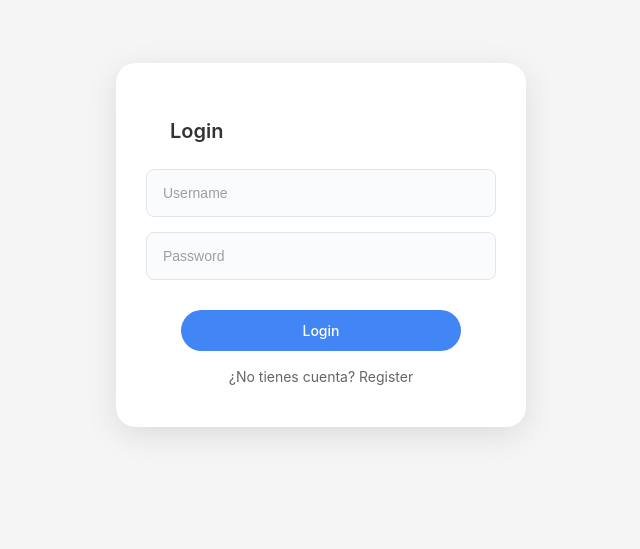
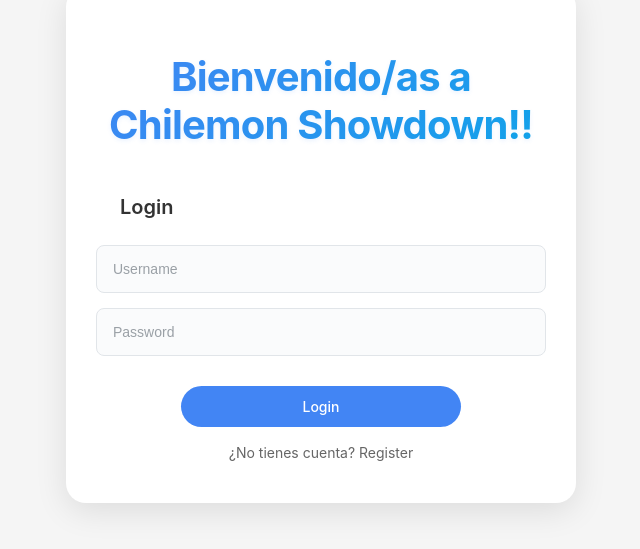
Before and after one commit to Pepereiram/chile-showdown, a React (Vite) app in the folder chilemon-showdown/frontend/: page / in a window 1280 px wide. Shown: the part 155-704 px from the top of the page, without its empty margins (319-959 px from the left). Built offline with nearby package versions, Linux system fonts and the light colour scheme.

Commit message:
add: titulo

```diff
--- a/chilemon-showdown/frontend/src/components/loginRegister/LoginRegister.css
+++ b/chilemon-showdown/frontend/src/components/loginRegister/LoginRegister.css
@@ -10,7 +10,7 @@ body {
 }
 
 .container {
-  width: 350px;
+  width: 450px;
   background-color: #ffffff;
   border-radius: 20px;
   padding: 40px 30px;
@@ -101,3 +101,26 @@ body {
 .toggle:hover .highlight {
   text-decoration: underline;
 }
+
+.title {
+  font-size: 2.5rem;
+  font-weight: 700;
+  color: #4285f4;
+  margin-bottom: 30px;
+  letter-spacing: -0.02em;
+  line-height: 1.2;
+  background: linear-gradient(135deg, #4285f4 0%, #0ea5e9 100%);
+  -webkit-background-clip: text;
+  -webkit-text-fill-color: transparent;
+  background-clip: text;
+  text-shadow: 0 2px 4px rgba(66, 133, 244, 0.1);
+}
+
+/* Responsive design */
+@media (max-width: 480px) {
+  .title {
+    font-size: 2rem;
+  }
+}
+
+/* ...existing code... */
--- a/chilemon-showdown/frontend/src/components/loginRegister/LoginRegister.tsx
+++ b/chilemon-showdown/frontend/src/components/loginRegister/LoginRegister.tsx
@@ -57,6 +57,9 @@ const LoginRegister: React.FC = ({}) => {
     };
   return (
     <div className='container'>
+    <h1 className="title">
+      Bienvenido/as a Chilemon Showdown!!
+    </h1>
       <div className="header">
         <div className="text">{login}</div>
         <div className="underline"></div>
```
